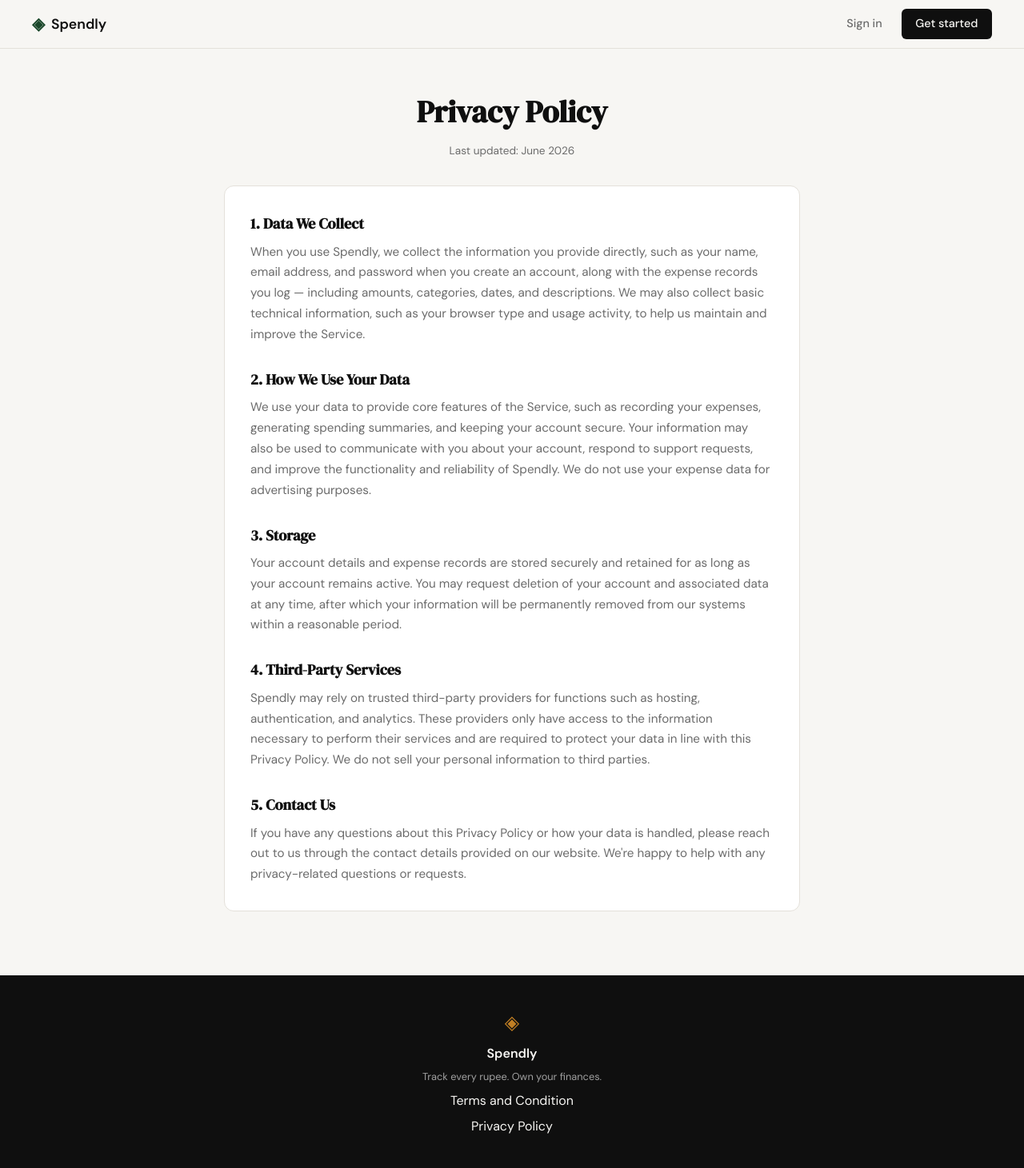
After one commit to apprendre-labs/applab-spendly, a Flask app: page /privacy in a window 1280 px wide. The commit adds this page. Shown: the whole page at 80% size. Run offline with Flask 3, Linux system fonts and the light colour scheme.

Commit message:
policy page

```diff
--- a/app.py
+++ b/app.py
@@ -25,6 +25,11 @@ def login():
 @app.route("/terms")
 def terms():
     return render_template("terms.html")
+
+
+@app.route("/privacy")
+def privacy():
+    return render_template("privacy.html")
 
 
 # ------------------------------------------------------------------ #
--- a/templates/base.html
+++ b/templates/base.html
@@ -35,7 +35,7 @@
             <span class="footer-name">Spendly</span>
             <p class="footer-copy">Track every rupee. Own your finances.</p>
             <a href="{{ url_for('terms') }}">Terms and Condition</a>
-            <a href="#">Privacy Policy</a>
+            <a href="{{ url_for('privacy') }}">Privacy Policy</a>
         </div>
     </footer>
 
--- /dev/null
+++ b/templates/privacy.html
@@ -0,0 +1,72 @@
+{% extends "base.html" %}
+
+{% block title %}Privacy Policy — Spendly{% endblock %}
+
+{% block content %}
+
+<section class="legal-section">
+    <div class="legal-container">
+
+        <div class="legal-header">
+            <h1 class="legal-title">Privacy Policy</h1>
+            <p class="legal-updated">Last updated: June 2026</p>
+        </div>
+
+        <div class="legal-card">
+            <div class="legal-block">
+                <h2>1. Data We Collect</h2>
+                <p>
+                    When you use Spendly, we collect the information you provide directly, such
+                    as your name, email address, and password when you create an account, along
+                    with the expense records you log — including amounts, categories, dates, and
+                    descriptions. We may also collect basic technical information, such as your
+                    browser type and usage activity, to help us maintain and improve the Service.
+                </p>
+            </div>
+
+            <div class="legal-block">
+                <h2>2. How We Use Your Data</h2>
+                <p>
+                    We use your data to provide core features of the Service, such as recording
+                    your expenses, generating spending summaries, and keeping your account secure.
+                    Your information may also be used to communicate with you about your account,
+                    respond to support requests, and improve the functionality and reliability of
+                    Spendly. We do not use your expense data for advertising purposes.
+                </p>
+            </div>
+
+            <div class="legal-block">
+                <h2>3. Storage</h2>
+                <p>
+                    Your account details and expense records are stored securely and retained for
+                    as long as your account remains active. You may request deletion of your
+                    account and associated data at any time, after which your information will be
+                    permanently removed from our systems within a reasonable period.
+                </p>
+            </div>
+
+            <div class="legal-block">
+                <h2>4. Third-Party Services</h2>
+                <p>
+                    Spendly may rely on trusted third-party providers for functions such as
+                    hosting, authentication, and analytics. These providers only have access to
+                    the information necessary to perform their services and are required to
+                    protect your data in line with this Privacy Policy. We do not sell your
+                    personal information to third parties.
+                </p>
+            </div>
+
+            <div class="legal-block">
+                <h2>5. Contact Us</h2>
+                <p>
+                    If you have any questions about this Privacy Policy or how your data is
+                    handled, please reach out to us through the contact details provided on our
+                    website. We're happy to help with any privacy-related questions or requests.
+                </p>
+            </div>
+        </div>
+
+    </div>
+</section>
+
+{% endblock %}
```
